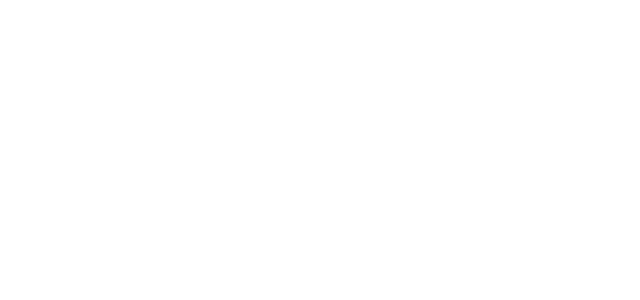
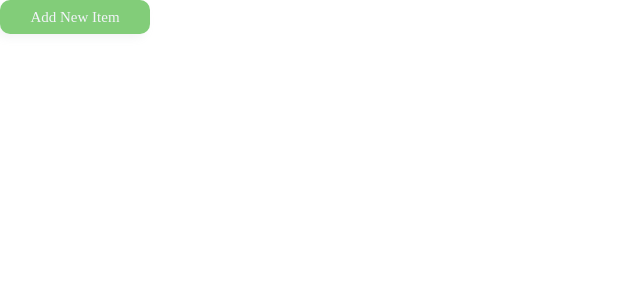
Before and after one commit to shelchkov/Grocery-List, a React (Create React App) app: page / in a window 1280 px wide. Shown: the top 300 px of the page, without its empty margins (0-640 px from the left). Built offline with nearby package versions, Linux system fonts and the light colour scheme.

Commit message:
Fixed styles #3

```diff
--- a/src/App.tsx
+++ b/src/App.tsx
@@ -1,10 +1,11 @@
-import React, { ReactElement, useEffect } from 'react';
+import React, { ReactElement } from 'react';
 import { Button } from "./components/button/button"
 
-import { signUp, auth, createUserDocument } from "./utils/firebase"
-import { colors } from "./utils/styles"
+import { BtnTypes } from "./utils/enums"
 
-import { User as UserObj } from "@firebase/auth-types"
+// import { signUp, auth, createUserDocument } from "./utils/firebase"
+
+// import { User as UserObj } from "@firebase/auth-types"
 
 const App = (): ReactElement => {
   // useEffect(() => {
@@ -35,14 +36,12 @@ const App = (): ReactElement => {
   //   return unsubscribe
   // }, [])
 
-  // <Button
-  //       text="Hi"
-  //       buttonStyles={{ backgroundColor: colors.green, width: "150px" }}
-  //     />
-
   return (
     <div>
-
+      <Button
+        text="Add New Item"
+        buttonType={BtnTypes.AddNewItem}
+      />
     </div>
   );
 }
--- a/src/components/button/button.tsx
+++ b/src/components/button/button.tsx
@@ -2,16 +2,16 @@ import React, { ReactElement } from "react"
 import styled from "styled-components"
 import { colors, sizes, spaces, boxShadows } from "../../utils/styles"
 
+import { BtnTypes } from "../../utils/enums"
+
 interface Props {
 	text: string
-	buttonStyles: Styles
+	buttonType: BtnTypes
+	clickHandler?: () => void
 }
 
 const ButtonBase = styled.button`
-	width: ${(p: Styles): string => p.width ? p.width.toString() : "auto"};
-	height: ${(p): string => p.height ? p.height.toString() : sizes[1]};
-	background-color: ${(p: Styles): string =>
-		p.backgroundColor ? p.backgroundColor.toString() : colors.green};
+	height: ${sizes[1]};
 	color: ${colors.grey};
 
 	border: none;
@@ -26,9 +26,23 @@ const ButtonBase = styled.button`
 	cursor: pointer;
 `
 
-export const Button = ({ text, buttonStyles }: Props): ReactElement => {
-	console.log(buttonStyles)
+const AddNewItemBtn = styled(ButtonBase)`
+	width: 150px;
+	background-color: ${colors.green};
+`
 
-	return (
-	<ButtonBase {...buttonStyles}>{text}</ButtonBase>
-)}
+export const Button = ({
+	text,
+	buttonType,
+	clickHandler,
+}: Props): ReactElement | null => {
+
+	const BtnComponent = ((): any => {
+		switch(buttonType) {
+			case BtnTypes.AddNewItem:
+				return AddNewItemBtn
+		}
+	})()
+
+	return <BtnComponent onClick={clickHandler}>{text}</BtnComponent>
+}
--- /dev/null
+++ b/src/utils/enums.ts
@@ -0,0 +1,3 @@
+export enum BtnTypes {
+	AddNewItem = "AddNewItem",
+}
```
